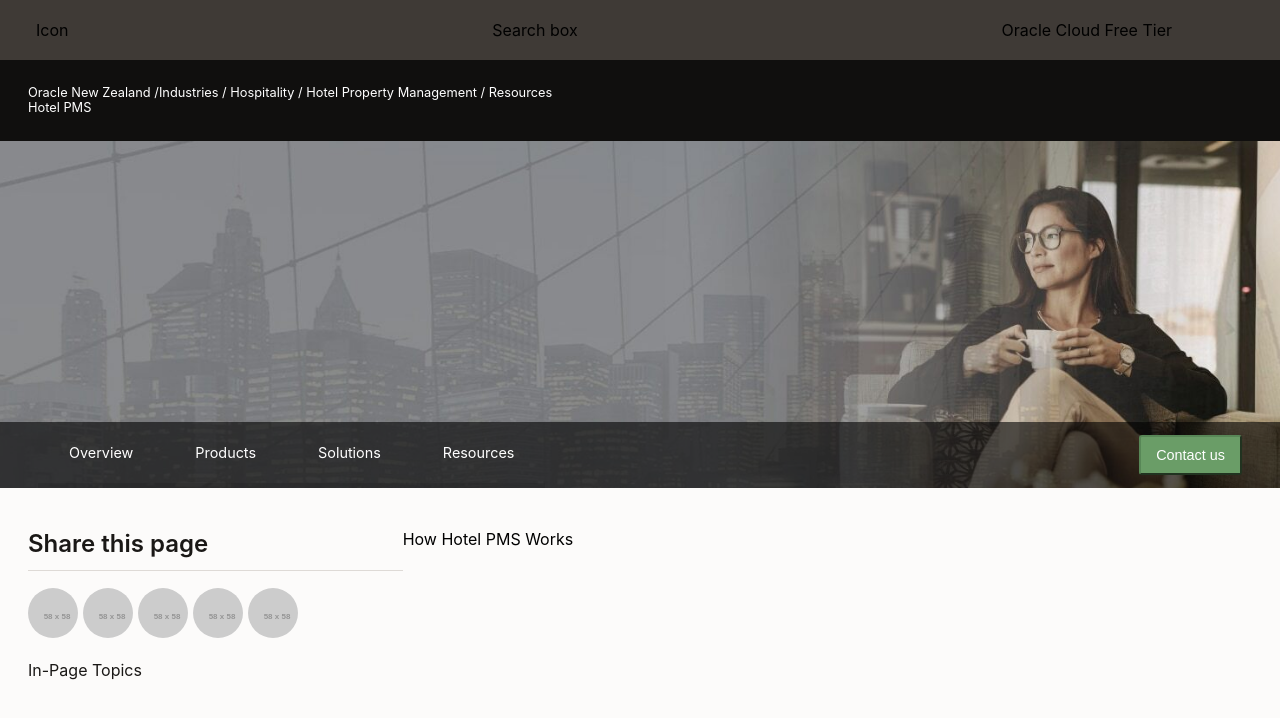
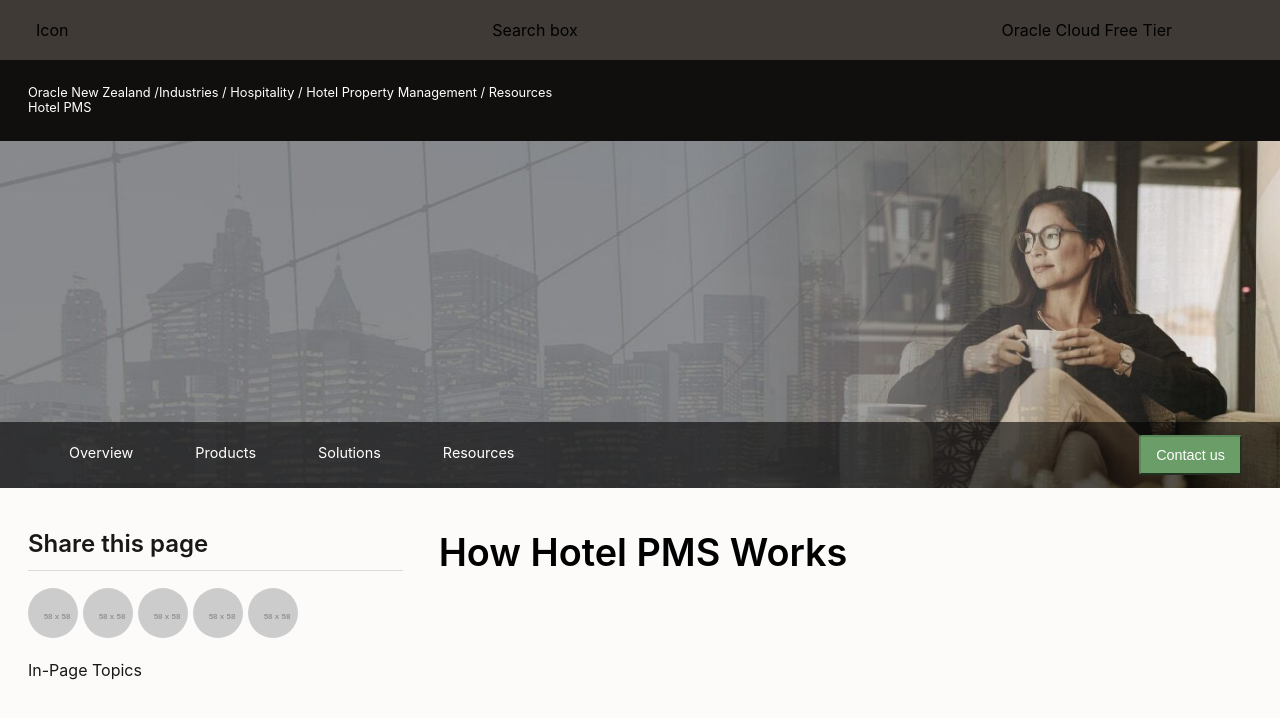
Before and after one commit to gonghaima/xenia_oracle, a React (Create React App) app: page / in a window 1280 px wide. Shown: the top 718 px of the page. Built offline with nearby package versions, Linux system fonts and the light colour scheme.

Commit message:
main/side alignment

```diff
--- a/src/App.js
+++ b/src/App.js
@@ -64,7 +64,7 @@
           <div>In-Page Topics</div>
         </div>
         <main>
-          How Hotel PMS Works
+          <h2>How Hotel PMS Works</h2>
         </main>
       </section>
     </div>
--- a/src/App.scss
+++ b/src/App.scss
@@ -155,11 +155,10 @@
   padding-right: 20px;
   display: flex;
   flex-flow: row wrap;
-}
-
   .side {
     width: calc(33.3333% - 36px);
     max-width: calc(33.3333% - 36px);
+    margin-right: 18px;
     color: $secondary-font-color;
     .social-section {
       padding-bottom: 1.4em;
@@ -182,10 +181,24 @@
       }
     }
   }
+  main {
+    margin: 0 18px;
+    h2 {
+      font-weight: 600;
+    }
+  }
+}
 
 @media only screen and (min-width: $breakpoint-xs) {
   .head-section-content {
     min-height: 243px;
+  }
+  .main-section {
+    main {
+      h2 {
+        font-size: calc(1vw + 25px);
+      }
+    }
   }
 }
 
```
Lines whose indentation alone changed are shown as unchanged.
